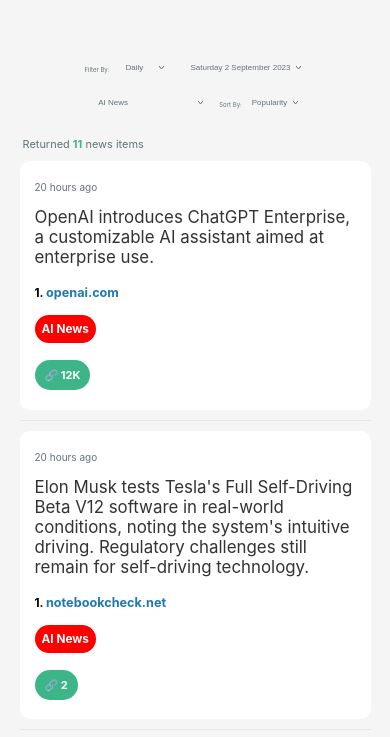
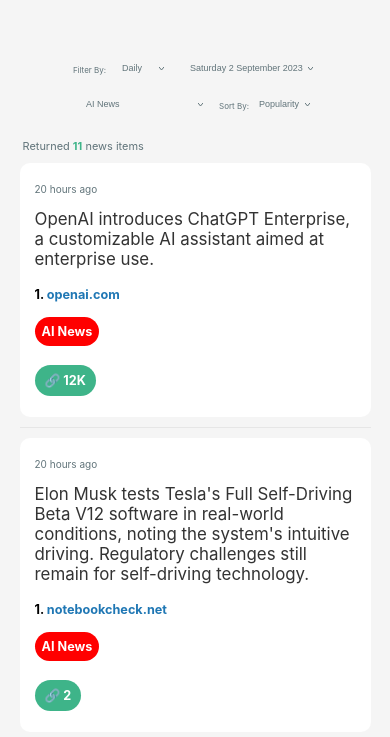
Before and after one commit to rypoll/rypoll.github.io, a plain HTML site: page index.html in a window 390 px wide. Shown: the part 88-825 px from the top of the page. Drawn offline with nearby package versions, Linux system fonts and the light colour scheme.

Commit message:
make stuff bigger for mobile

```diff
--- a/script.js
+++ b/script.js
@@ -282,7 +282,7 @@ document.addEventListener("DOMContentLoaded", function() {
                     // Create a span for the number
                     let numberSpan = document.createElement('span');
                     numberSpan.textContent = `${index + 1}. `;
-                    numberSpan.style.fontSize = '1.4vh';         // Match the font size of the link
+                    numberSpan.style.fontSize = '1.5vh';         // Match the font size of the link
                     numberSpan.style.color = 'black';            // White color for the number
                     numberSpan.style.fontWeight = "bold";        // Bold weight
 
@@ -413,7 +413,7 @@ document.addEventListener("DOMContentLoaded", function() {
                 // Appending elements to the tdSeoStats
                 tdSeoStats.appendChild(combinedSpan);
         }
-            tdSeoStats.style.fontSize = "1.3vh";  // Setting the font size
+            tdSeoStats.style.fontSize = "1.5vh";  // Setting the font size
             tdSeoStats.style.fontWeight = "bold";
             tdSeoStats.style.color = "white";
             tdSeoStats.style.paddingBottom = "20px";
--- a/styles.css
+++ b/styles.css
@@ -144,14 +144,14 @@ li {
     padding-bottom: 15%;
   }
   select {
-    font-size: 8px !important;
+    font-size: 9px !important;
     padding-right: 20px !important;
     background-size: 5px 3px !important;
 
   }
 
   .filter-label {
-    font-size: 6px !important;
+    font-size: 8px !important;
     padding-right: 0px !important;
   }
 
@@ -165,13 +165,13 @@ li {
     padding-bottom: 15%;
   }
   select {
-    font-size: 6px !important;
+    font-size: 9px !important;
     padding-right: 25px !important;
 
   }
 
   .filter-label {
-    font-size: 4px !important;
+    font-size: 8px !important;
     padding-right: 0px !important;
   }
 
@@ -419,7 +419,7 @@ select:focus {
   display: inline-block; /* so they line up next to each other */
   font-weight: bold;
   margin-bottom: 2px;
-  font-size: 1.4vh;
+  font-size: 1.5vh;
   background-color: #02d0ae;
 }
 
```
